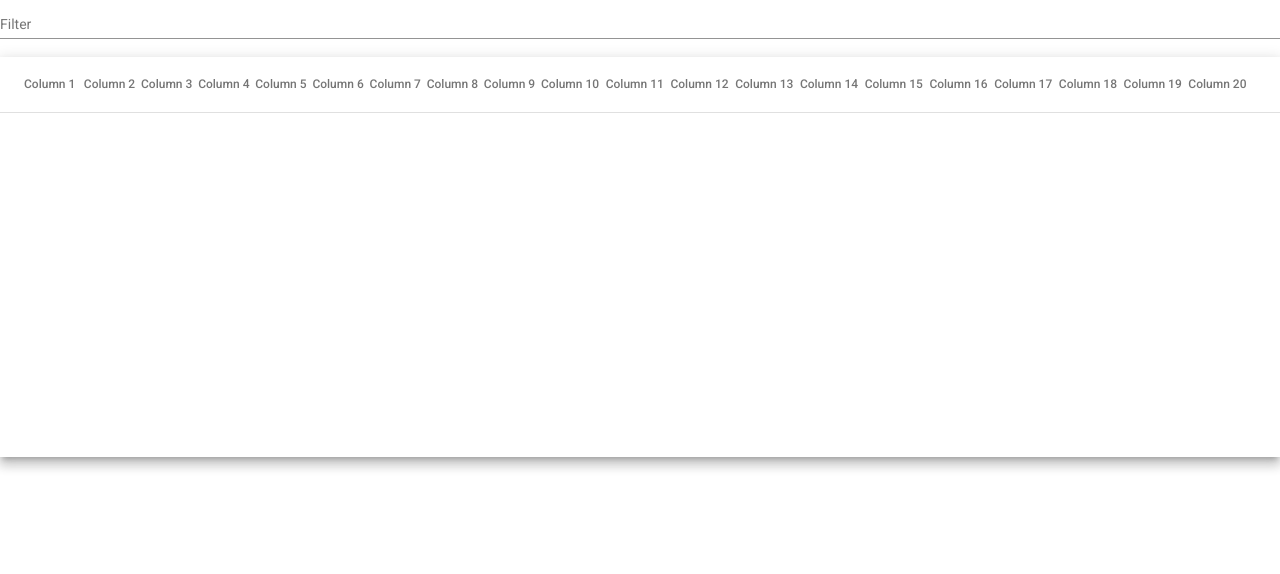
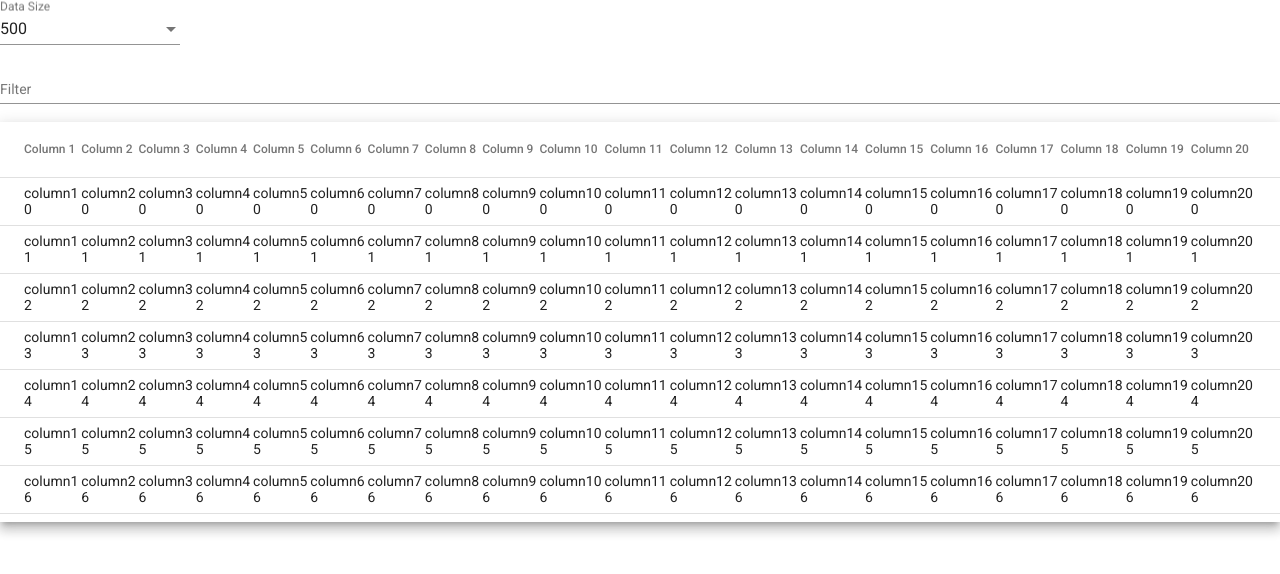
Before and after one commit to umarmohammed/material-table-demo, an Angular app: page / in a window 1280 px wide. Shown: the top 574 px of the page. Built offline with nearby package versions, Linux system fonts and the light colour scheme.

Commit message:
specify data size
#13

```diff
--- a/src/app/app.component.html
+++ b/src/app/app.component.html
@@ -1 +1,13 @@
-<app-demo-mat-table [data]="data$ | async"></app-demo-mat-table>
+<mat-form-field>
+  <mat-select
+    placeholder="Data Size"
+    [value]="selectedSize$ | async"
+    (selectionChange)="onSelectionChange($event.value)"
+  >
+    <mat-option *ngFor="let dataSize of dataSizes" [value]="dataSize">
+      {{ dataSize }}
+    </mat-option>
+  </mat-select>
+</mat-form-field>
+
+<app-demo-mat-table [data$]="data$"></app-demo-mat-table>
--- a/src/app/app.component.ts
+++ b/src/app/app.component.ts
@@ -1,6 +1,6 @@
 import { Component } from '@angular/core';
 import { DataService } from './services/data.service';
-import { getColumnNames } from './util/data-utils';
+import { Store } from './store/store';
 
 @Component({
   selector: 'app-root',
@@ -8,7 +8,13 @@ import { getColumnNames } from './util/data-utils';
   styleUrls: ['./app.component.scss']
 })
 export class AppComponent {
-  data$ = this.dataService.getData();
+  dataSizes = [500, 1000, 2000, 3000, 5000, 10000];
+  data$ = this.store.select('data');
+  selectedSize$ = this.store.select('dataSize');
 
-  constructor(private dataService: DataService) {}
+  constructor(private store: Store, private dataService: DataService) {}
+
+  onSelectionChange(value: number) {
+    this.dataService.setDataSize(value);
+  }
 }
--- a/src/app/app.module.ts
+++ b/src/app/app.module.ts
@@ -8,6 +8,7 @@ import { MatTableModule } from '@angular/material/table';
 import { DemoMatTableComponent } from './components/demo-mat-table/demo-mat-table.component';
 import { MatFormFieldModule } from '@angular/material/form-field';
 import { MatInputModule } from '@angular/material/input';
+import { MatSelectModule } from '@angular/material/select';
 
 @NgModule({
   declarations: [AppComponent, DemoMatTableComponent],
@@ -16,7 +17,8 @@ import { MatInputModule } from '@angular/material/input';
     BrowserAnimationsModule,
     MatTableModule,
     MatFormFieldModule,
-    MatInputModule
+    MatInputModule,
+    MatSelectModule
   ],
   providers: [],
   bootstrap: [AppComponent]
--- a/src/app/components/demo-mat-table/demo-mat-table.component.ts
+++ b/src/app/components/demo-mat-table/demo-mat-table.component.ts
@@ -1,6 +1,7 @@
 import { Component, OnInit, Input } from '@angular/core';
 import { getColumnNames } from 'src/app/util/data-utils';
 import { MatTableDataSource } from '@angular/material/table';
+import { Observable } from 'rxjs';
 
 @Component({
   selector: 'app-demo-mat-table',
@@ -9,7 +10,7 @@ import { MatTableDataSource } from '@angular/material/table';
 })
 export class DemoMatTableComponent implements OnInit {
   @Input()
-  data: any[];
+  data$: Observable<any[]>;
 
   dataSource = new MatTableDataSource();
 
@@ -18,7 +19,7 @@ export class DemoMatTableComponent implements OnInit {
   constructor() {}
 
   ngOnInit() {
-    this.dataSource.data = this.data;
+    this.data$.subscribe(data => (this.dataSource.data = data));
   }
 
   applyFilter(filterValue: string) {
--- a/src/app/services/data.service.ts
+++ b/src/app/services/data.service.ts
@@ -1,13 +1,14 @@
 import { Injectable } from '@angular/core';
-import { Observable, of } from 'rxjs';
-import { delay } from 'rxjs/operators';
 import { generateDataArray } from '../util/data-utils';
+import { Store } from '../store/store';
 
 @Injectable({ providedIn: 'root' })
 export class DataService {
-  numData = 10000;
+  constructor(private store: Store) {}
 
-  getData(): Observable<any[]> {
-    return of(generateDataArray(this.numData)).pipe(delay(1000));
+  setDataSize(dataSize: number) {
+    this.store.set('dataSize', dataSize);
+    const data = generateDataArray(dataSize);
+    this.store.set('data', data);
   }
 }
--- /dev/null
+++ b/src/app/store/state.ts
@@ -0,0 +1,4 @@
+export interface State {
+  dataSize: number;
+  data: any[];
+}
--- /dev/null
+++ b/src/app/store/store.ts
@@ -0,0 +1,28 @@
+import { BehaviorSubject, Observable } from 'rxjs';
+import { State } from './state';
+import { pluck } from 'rxjs/operators';
+import { Injectable } from '@angular/core';
+import { generateDataArray } from '../util/data-utils';
+
+const initialState: State = {
+  data: generateDataArray(500),
+  dataSize: 500
+};
+
+@Injectable({ providedIn: 'root' })
+export class Store {
+  private subject = new BehaviorSubject<State>(initialState);
+  private store = this.subject.asObservable();
+
+  get value() {
+    return this.subject.value;
+  }
+
+  select(name: string): Observable<any> {
+    return this.store.pipe(pluck(name));
+  }
+
+  set(name: string, state: any) {
+    this.subject.next({ ...this.value, [name]: state });
+  }
+}
```
